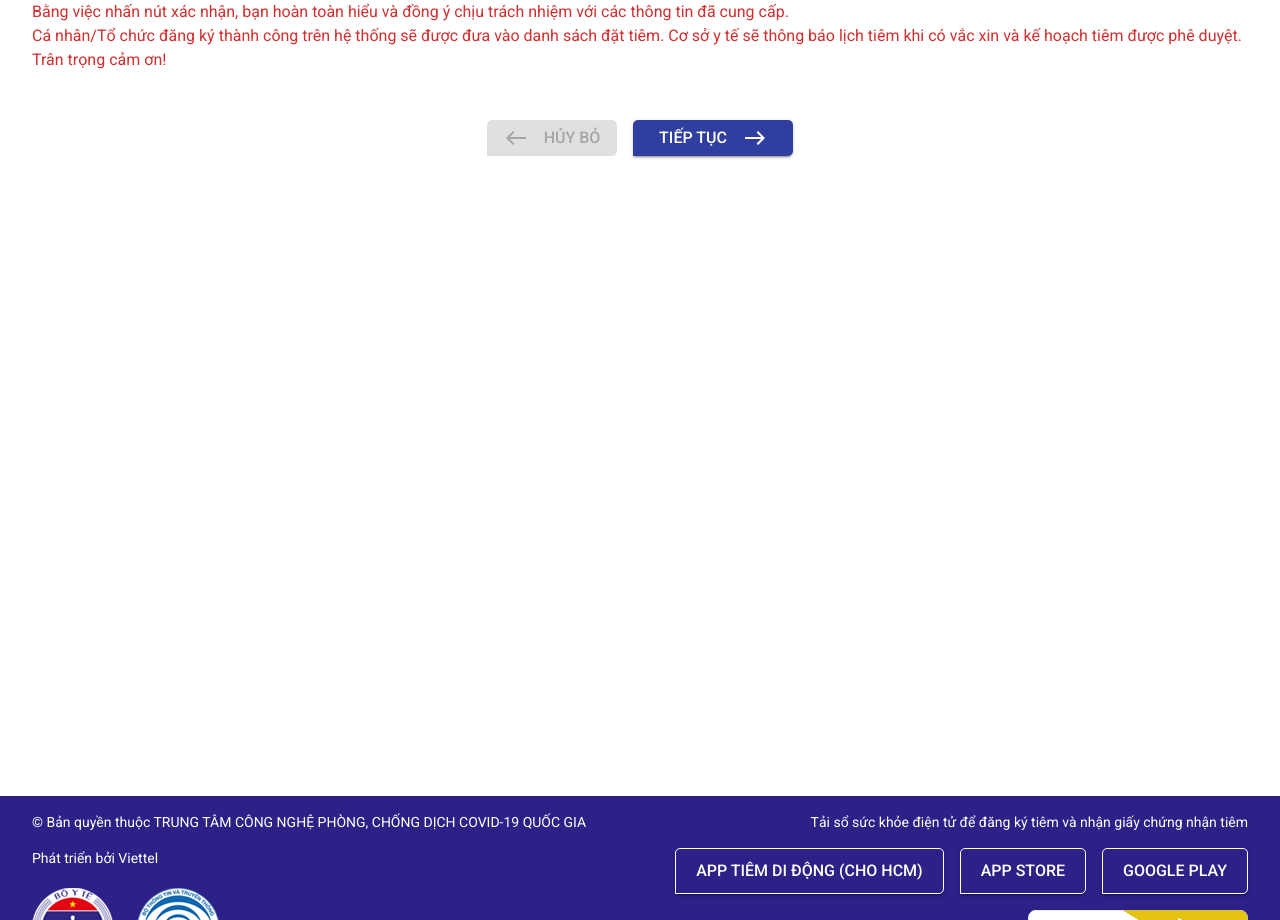
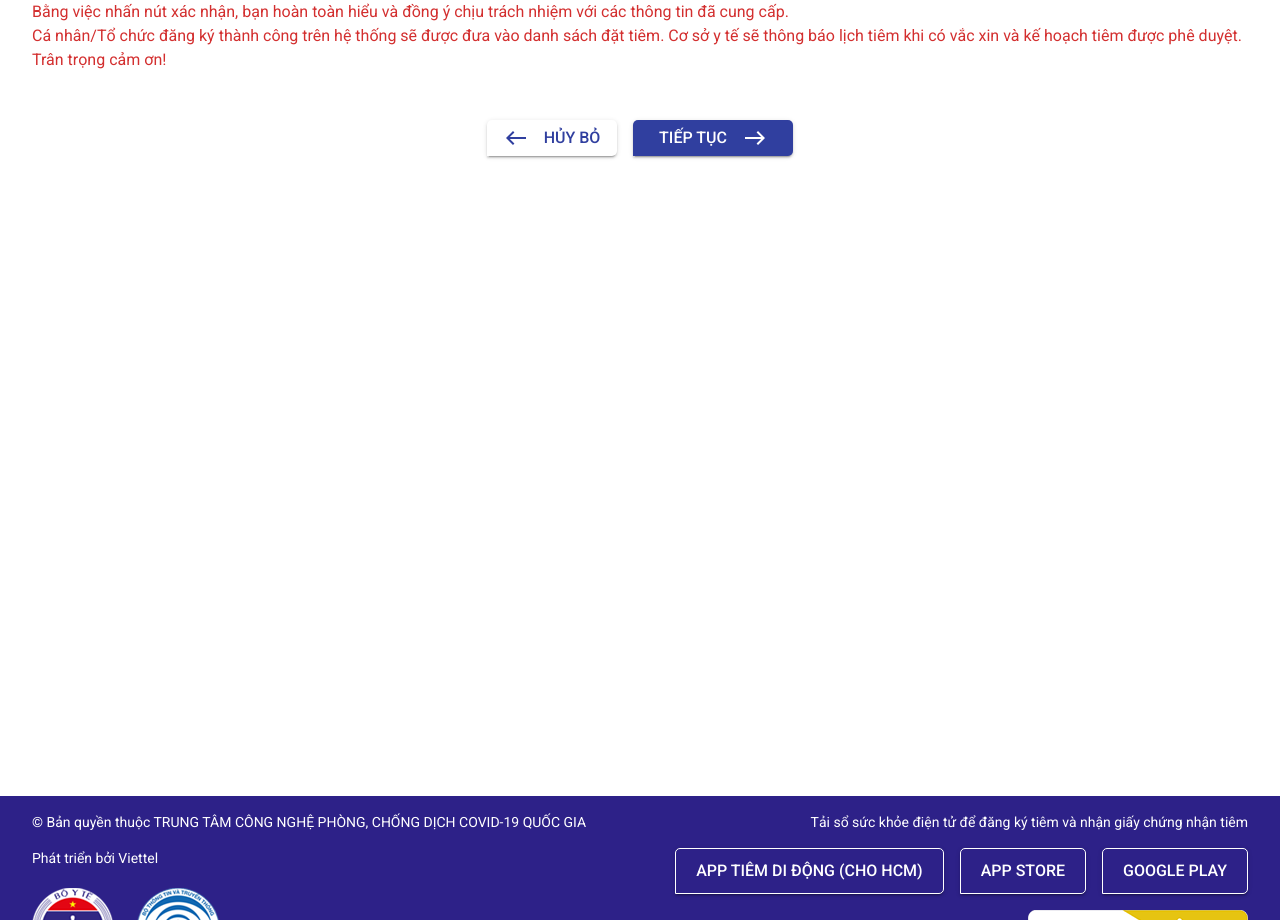
Before and after one commit to zinza-academy/nextjs-uynpn, a Next.js app in the folder nextjs-uynpn/: page /dashboard/registervaccine in a window 1280 px wide. Shown: the part 820-1740 px from the top of the page. Built offline with nearby package versions, Linux system fonts and the light colour scheme.

Commit message:
feat(register-vaccine): click come back remove form value

```diff
--- a/nextjs-uynpn/src/app/dashboard/registervaccine/page.tsx
+++ b/nextjs-uynpn/src/app/dashboard/registervaccine/page.tsx
@@ -85,6 +85,7 @@ const RegisterVaccine = () => {
     handleSubmit,
     formState: { errors, isValid },
     setValue,
+    reset,
   } = useForm({
     resolver: yupResolver(schema),
     defaultValues,
@@ -101,8 +102,7 @@ const RegisterVaccine = () => {
   };
 
   const handleBackStep = () => {
-    setActiveStep((prevStep) => prevStep - 1);
-    console.log("quay lại step trước");
+    reset();
   };
 
   return (
@@ -432,7 +432,6 @@ const RegisterVaccine = () => {
                   },
                 }}
                 onClick={handleBackStep}
-                disabled={activeStep === 0}
               >
                 <WestIcon sx={{ mr: 2 }} />
                 Hủy bỏ
```
